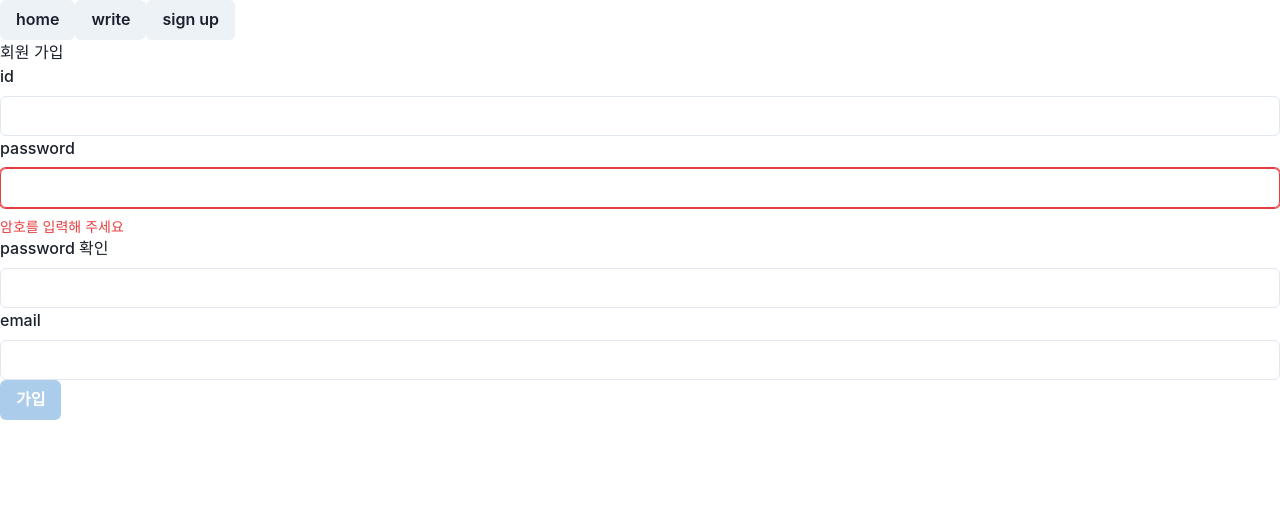
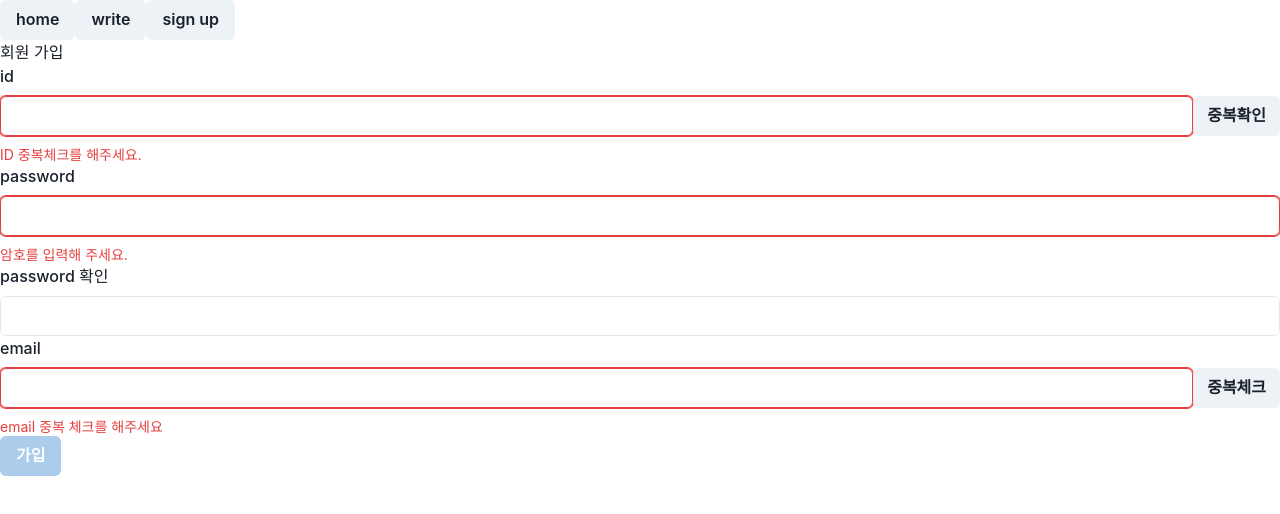
Before and after one commit to kkssii0210/prj1-fe, a React (Create React App) app: page /signup in a window 1280 px wide. Shown: the top 514 px of the page. Built offline with nearby package versions, Linux system fonts and the light colour scheme.

Commit message:
이메일중복검증 추가

```diff
--- a/src/page/member/MemberSignup.js
+++ b/src/page/member/MemberSignup.js
@@ -1,10 +1,12 @@
 import {
   Box,
   Button,
+  Flex,
   FormControl,
   FormErrorMessage,
   FormLabel,
   Input,
+  useToast,
 } from "@chakra-ui/react";
 import { useState } from "react";
 import axios from "axios";
@@ -14,13 +16,28 @@ export function MemberSignup() {
   const [password, setPassword] = useState("");
   const [passwordCheck, setPasswordCheck] = useState("");
   const [email, setEmail] = useState("");
+  const [emailAvailable, setEmailAvailable] = useState(false);
+  const [idAvailable, setIdAvailable] = useState(false);
+  const toast = useToast();
+
   let submitAvailable = true;
+
+  if (!emailAvailable) {
+    submitAvailable = false;
+  }
+
+  if (!idAvailable) {
+    submitAvailable = false;
+  }
+
   if (password != passwordCheck) {
     submitAvailable = false;
   }
+
   if (password.length === 0) {
     submitAvailable = false;
   }
+
   function handleSubmit() {
     axios
       .post("/api/member/signup", {
@@ -33,12 +50,68 @@ export function MemberSignup() {
       .finally(() => console.log("done"));
   }
 
+  function handleIdCheck() {
+    const searchParam = new URLSearchParams();
+    searchParam.set("id", id);
+    axios
+      .get("/api/member/check?" + searchParam.toString())
+      .then(() => {
+        setIdAvailable(false);
+        toast({
+          description: "이미 사용중인 아이디입니다",
+          status: "warning",
+        });
+      })
+      .catch((error) => {
+        if (error.response.status === 404) {
+          setIdAvailable(true);
+          toast({
+            description: "사용 가능한 아이디입니다.",
+            status: "success",
+          });
+        }
+      });
+  }
+
+  function handleEmailCheck() {
+    const params = new URLSearchParams();
+    params.set("email", email);
+    axios
+      .get("/api/member/check?" + params)
+      .then(() => {
+        setEmailAvailable(false);
+        toast({
+          description: "이미 사용중인 email입니다",
+          status: "warning",
+        });
+      })
+      .catch((error) => {
+        if (error.response.status === 404) {
+          setEmailAvailable(true);
+          toast({
+            description: "사용 가능한 email입니다.",
+            status: "success",
+          });
+        }
+      });
+  }
+
   return (
     <Box>
       <h1>회원 가입</h1>
-      <FormControl>
+      <FormControl isInvalid={!idAvailable}>
         <FormLabel>id</FormLabel>
-        <Input value={id} onChange={(e) => setId(e.target.value)} />
+        <Flex>
+          <Input
+            value={id}
+            onChange={(e) => {
+              setId(e.target.value);
+              setIdAvailable(false);
+            }}
+          />
+          <Button onClick={handleIdCheck}>중복확인</Button>
+        </Flex>
+        <FormErrorMessage>ID 중복체크를 해주세요.</FormErrorMessage>
       </FormControl>
       <FormControl isInvalid={password.length === 0}>
         <FormLabel>password</FormLabel>
@@ -47,7 +120,8 @@ export function MemberSignup() {
           value={password}
           onChange={(e) => setPassword(e.target.value)}
         />
-        <FormErrorMessage>암호를 입력해 주세요</FormErrorMessage>
+
+        <FormErrorMessage>암호를 입력해 주세요.</FormErrorMessage>
       </FormControl>
       <FormControl isInvalid={password != passwordCheck}>
         <FormLabel>password 확인</FormLabel>
@@ -56,15 +130,22 @@ export function MemberSignup() {
           value={passwordCheck}
           onChange={(e) => setPasswordCheck(e.target.value)}
         />
-        <FormErrorMessage>암호가 다릅니다</FormErrorMessage>
+        <FormErrorMessage>암호가 다릅니다.</FormErrorMessage>
       </FormControl>
-      <FormControl>
+      <FormControl isInvalid={!emailAvailable}>
         <FormLabel>email</FormLabel>
-        <Input
-          type="email"
-          value={email}
-          onChange={(e) => setEmail(e.target.value)}
-        />
+        <Flex>
+          <Input
+            type="email"
+            value={email}
+            onChange={(e) => {
+              setEmailAvailable(false);
+              setEmail(e.target.value);
+            }}
+          />
+          <Button onClick={handleEmailCheck}>중복체크</Button>
+        </Flex>
+        <FormErrorMessage>email 중복 체크를 해주세요</FormErrorMessage>
       </FormControl>
       <Button
         isDisabled={!submitAvailable}
```
